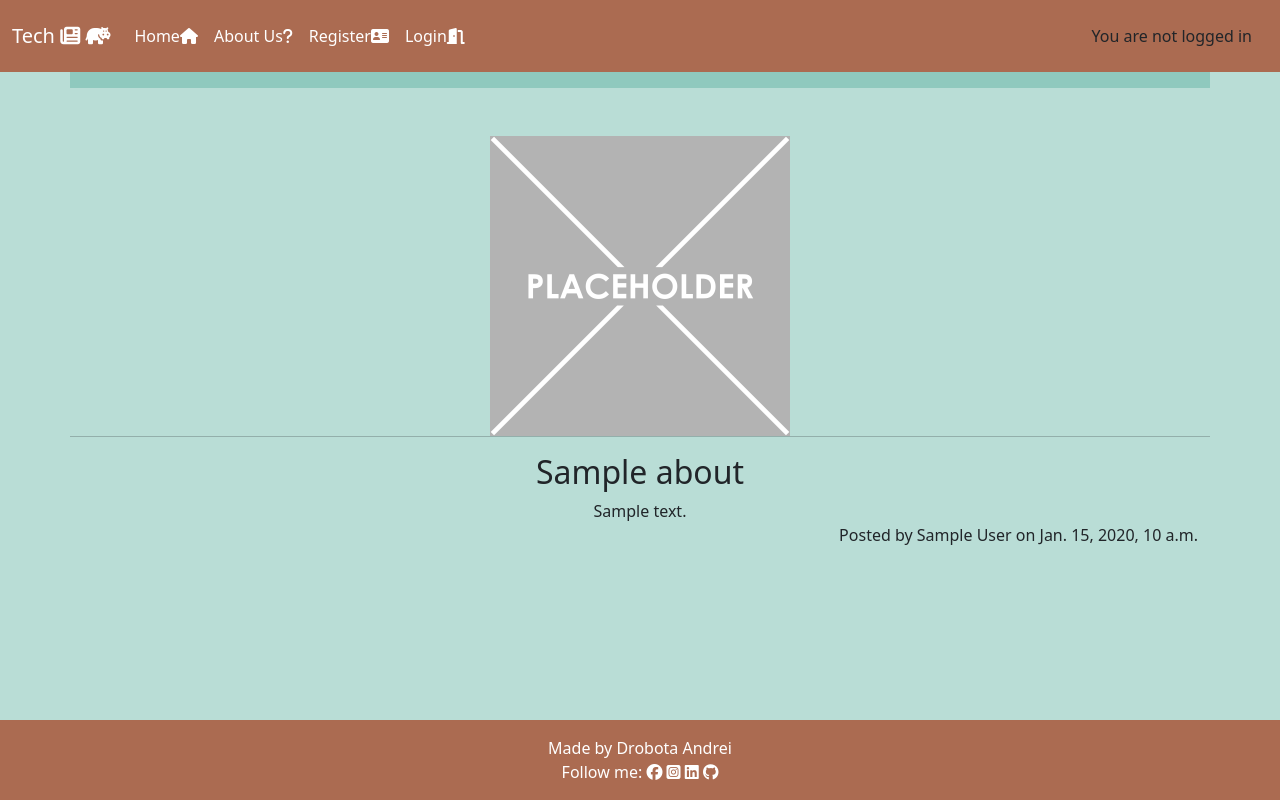
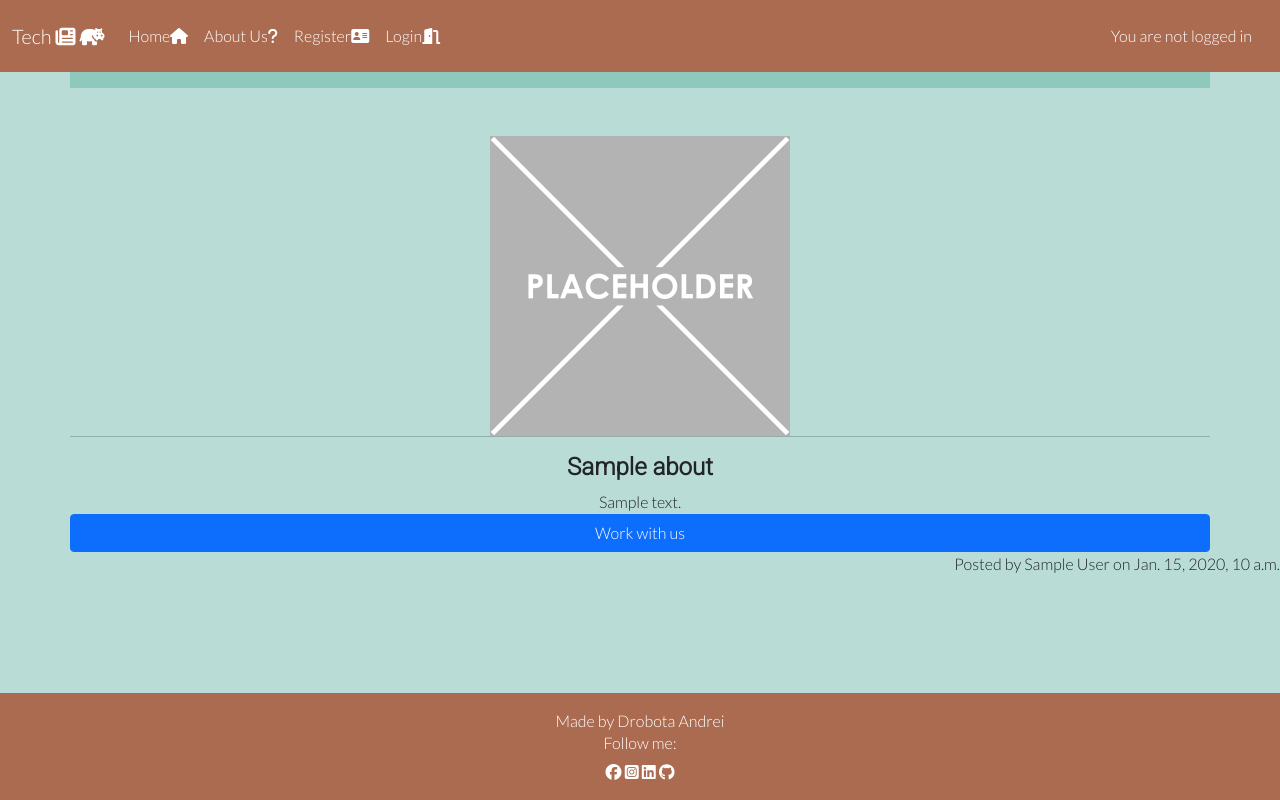
Before and after one commit to andreidrobota/milestone4, a Django app: template aboutapp/templates/about/about.html in a window 1280 px wide. Run offline with Django 3.2, Linux system fonts and the light colour scheme; the template is opened without the code that fills it: most values are stand-ins (such as "Sample title", 1, 10 or a date in 2020); some libraries are stand-ins or nearby versions.

Commit message:
Fixed every CRUD, starting Work with us form

```diff
--- a/aboutapp/templates/about/about.html
+++ b/aboutapp/templates/about/about.html
@@ -3,8 +3,8 @@
 {% load static %}
 <div class="container mt-5">
     <div class="row">
-        <div class="col-md-12 text-center"><img id="placeholder-image"
-            src="{% static 'images/Placeholder.png' %}" alt="placeholder"></div>
+        <div class="col-md-12 text-center"><img id="placeholder-image" src="{% static 'images/Placeholder.png' %}"
+                alt="placeholder"></div>
         <hr>
     </div>
     <div class="row">
@@ -13,10 +13,37 @@
             {{ about.content | safe }}
         </div>
     </div>
+    <!-- Work with us button and modal -->
     <div class="row">
-        <div class="col text-right">
-            <p class="text-end">Posted by {{ about.author }} on {{ about.renewed_on }}</p>
+        <!-- Button trigger modal -->
+        <button type="button" class="btn btn-primary" data-bs-toggle="modal" data-bs-target="#workModal">
+            Work with us
+        </button>
+
+        <!-- Modal -->
+        <div class="modal fade" id="workModal" tabindex="-1" aria-labelledby="workModalLabel" aria-hidden="true">
+            <div class="modal-dialog">
+                <div class="modal-content">
+                    <div class="modal-header">
+                        <h1 class="modal-title fs-5" id="workModalLabel">Want to work with us? Take your time and complete the form</h1>
+                        <button type="button" class="btn-close" data-bs-dismiss="modal" aria-label="Close"></button>
+                    </div>
+                    <div class="modal-body">
+                        ...
+                    </div>
+                    <div class="modal-footer">
+                        <button type="button" class="btn btn-secondary" data-bs-dismiss="modal">Close</button>
+                        <button type="button" class="btn btn-primary">Save changes</button>
+                    </div>
+                </div>
+            </div>
         </div>
     </div>
 </div>
+<div class="row">
+    <div class="col text-right">
+        <p class="text-end">Posted by {{ about.author }} on {{ about.renewed_on }}</p>
+    </div>
+</div>
+</div>
 {% endblock content %}
--- a/newspage/templates/newspage/index.html
+++ b/newspage/templates/newspage/index.html
@@ -28,9 +28,8 @@
                             </a>
 
                             <hr />
-                            <p class="card-text text-muted h6">{{ post.posting_date}}
+                            <p class="card-text text-muted h6 align-right">{{ post.posting_date}}</p>
                             <p class="author">Author: {{ post.author }}</p>
-                            </p>
                         </div>
                     </div>
                 </div>
--- a/static/css/style.css
+++ b/static/css/style.css
@@ -1,3 +1,40 @@
+/* Fonts  decorations and aligns*/
+
+body {
+    font-family: 'Lato', sans-serif;
+}
+
+h2 {
+    font-family: 'Roboto', sans-serif;
+    font-weight: 600;
+    font-size: 1.5rem;
+}
+
+.bigger-font {
+    font-size: 35px;
+}
+
+
+.author {
+    font-weight: 600;
+    text-align: center;
+}
+
+.post-link {
+    text-decoration: none;
+    text-align: center;
+}
+
+.align-right {
+    text-align: right;
+}
+
+.good-align {
+    padding-top: 70px;
+}
+
+/* Mainly colors */
+
 .brown-bg {
     background-color: #AB6B51;
 }
@@ -14,6 +51,16 @@
     background-color: rgba(81,171,154, .8);
 }
 
+.red-text {
+    color: red
+}
+
+.color-brown {
+    color:  #AB6B51!important;
+}
+
+/* Hovers */
+
 footer a:hover {
     font-weight: bolder;
     font-size: larger;
@@ -27,9 +74,7 @@ nav a:hover {
     pointer-events: none;
 }
 
-.good-align {
-    padding-top: 70px;
-}
+/* Images */
 
 #placeholder-image {
     width: 300px;
@@ -37,19 +82,8 @@ nav a:hover {
 }
 
 
+/* Custom margins */
+
 .margin-top{
     margin-top: 100px;
 }
-
-.red-text {
-    color: red
-}
-
-.color-brown {
-    color:  #AB6B51!important;
-}
-
-
-.bigger-font {
-    font-size: 35px;
-}
--- a/templates/base.html
+++ b/templates/base.html
@@ -64,9 +64,9 @@
 
                 </ul>
                     {% if user.is_authenticated %}
-                    <p class="text-end m-3">Hello, {{ user }}!</p>
+                    <p class="text-end m-3 text-white">Hello, {{ user }}!</p>
                     {% else %}
-                    <p class="text-end m-3">You are not logged in</p>
+                    <p class="text-end m-3 text-white">You are not logged in</p>
                     {% endif %}
             </div>
         </div>
@@ -98,7 +98,7 @@
     <!-- Footer -->
     <footer class="footer mt-auto py-3 brown-bg">
         <p class="m-0 text-center text-white">Made by Drobota Andrei</p>
-        <article class="m-0 text-center text-white">Follow me:
+        <article class="m-0 text-center text-white"><h6>Follow me: </h6>
             <a class="text-white" href="https://www.facebook.com/drobotaa/"><i class="fa-brands fa-facebook"></i></a>
             <a class="text-white" href="https://www.instagram.com/drobotaa/"><i class="fa-brands fa-square-instagram"></i></a>
             <a class="text-white" href="https://www.linkedin.com/in/andrei-drobota-a64a94281/"><i class="fa-brands fa-linkedin"></i></a>
```
Also changed, not shown: aboutapp/admin.py (+7 -1 lines), aboutapp/models.py (+11 -0 lines), static/js/workwithus.js (added).
